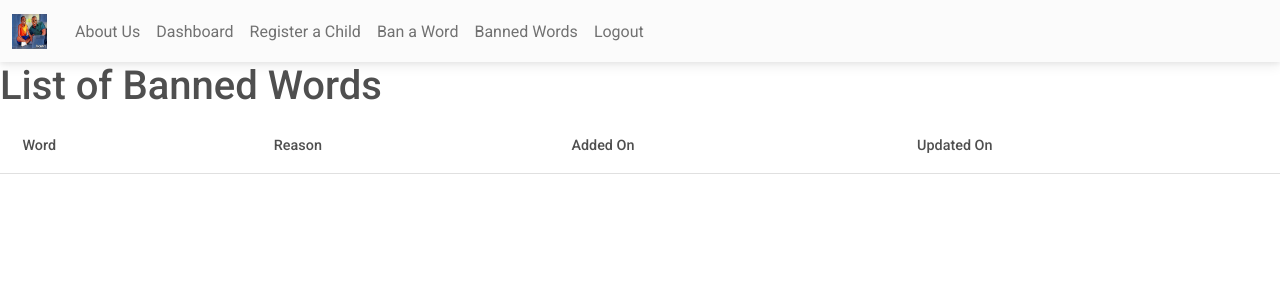
After one commit to nafdev01/childprotect, a Django app: page /banned_word/list in a window 1280 px wide. The commit adds this page. Shown: the top 300 px of the page. Run offline with Django 4.2, Linux system fonts and the light colour scheme; a user stored in the database is signed in; tables that the repository leaves empty hold one stand-in row (values such as "Sample post"); lists and menus that the app fills with data are empty; parts of the project's set-up code (start-up, migrations or seed data) failed here and were passed over; some libraries are stand-ins or nearby versions.

Commit message:
updated search filtering functionality

```diff
--- a/accounts/views.py
+++ b/accounts/views.py
@@ -2,7 +2,7 @@ from django.shortcuts import render, redirect
 from django.contrib.auth.forms import UserCreationForm, UsernameField
 from django.contrib.auth.decorators import login_required
 from .forms import *
-from .models import User, ParentProfile, ChildProfile
+from .models import User, ParentProfile, ChildProfile, AccountStatus
 from django.contrib.auth.decorators import login_required
 from django.contrib import messages
 from django.contrib.auth.forms import AuthenticationForm
@@ -167,7 +167,7 @@ def register_child(request):
             child.user_type = User.UserType.CHILD
             profile = child_profile_form.save(commit=False)
             profile.child = child
-            profile.account_status = ChildProfile.AccountStatus.ACTIVE
+            profile.account_status = AccountStatus.ACTIVE
             profile.parent_profile = parent.parentprofile
             child.email = parent.email
             child.save()
--- a/safesearch/urls.py
+++ b/safesearch/urls.py
@@ -6,5 +6,11 @@ app_name = "safesearch"
 urlpatterns = [
     path("search/", views.search, name="search"),
     path("search/history", views.child_search_history, name="child_search_history"),
-    path("search/child/history", views.parent_search_history, name="parent_search_history"),
+    path(
+        "search/child/history",
+        views.parent_search_history,
+        name="parent_search_history",
+    ),
+    path("banned_word/create", views.create_banned_word, name="create_banned_word"),
+    path("banned_word/list", views.banned_word_list, name="banned_words"),
 ]
--- a/safesearch/views.py
+++ b/safesearch/views.py
@@ -43,6 +43,14 @@ def get_results(api_key, custom_search_engine_id, query, num_results):
         return None
 
 
+def is_word_banned(user_word):
+    try:
+        banned_word = BannedWord.objects.get(word=user_word)
+        return True
+    except BannedWord.DoesNotExist:
+        return False
+
+
 @login_required
 def search(request):
     # Check if the user is a child
@@ -61,6 +69,26 @@ def search(request):
         search_query = request.POST.get("search-query")
         no_of_results = request.POST.get("no-of-results")
         searched = True
+        flagged_words = list()
+        illegal_search = False
+
+        search_phrase = SearchPhrase(
+            searched_by=child.childprofile,
+            phrase=search_query,
+            no_of_results=no_of_results,
+        )
+        search_phrase.save()
+
+        for word in search_query.split():
+            if is_word_banned(word):
+                flagged_words.append(word)
+                illegal_search = True
+
+        if illegal_search:
+            messages.error(
+                request, f"You searched for the banned words {flagged_words}"
+            )
+            return redirect("safesearch:child_search_history")
 
         search_results = get_results(
             settings.GOOGLE_API_KEY,
@@ -68,13 +96,6 @@ def search(request):
             search_query,
             no_of_results,
         )
-
-        search_phrase = SearchPhrase(
-            searched_by=child.childprofile,
-            phrase=search_query,
-            no_of_results=no_of_results,
-        )
-        search_phrase.save()
 
     else:
         searched = False
@@ -124,3 +145,48 @@ def parent_search_history(request):
     template_name = "safesearch/parent_search_history.html"
     context = {"search_phrases": search_phrases}
     return render(request, template_name, context)
+
+
+@login_required
+def create_banned_word(request):
+    # Check if the user is a child
+    if request.user.user_type == User.UserType.PARENT:
+        parent = request.user
+    elif request.user.user_type == User.UserType.CHILD:
+        messages.warning(request, "You need to be a parent to ban a word")
+        return redirect("safesearch:child_dashboard")
+    else:
+        messages.error(request, "You need to be a child to access this page")
+        return redirect("home")
+
+    if request.method == "POST":
+        form = BannedWordForm(request.POST)
+        if form.is_valid():
+            banned_word = form.save(commit=False)
+            banned_word.banned_by = parent.parentprofile
+            banned_word.save()
+            messages.success(request, f"You have banned the word {banned_word}")
+            return redirect("safesearch:banned_words")
+    else:
+        form = BannedWordForm()
+
+    return render(request, "safesearch/banned_word_create.html", {"form": form})
+
+
+@login_required
+def banned_word_list(request):
+    # Check if the user is a child
+    if request.user.user_type == User.UserType.PARENT:
+        parent = request.user.parentprofile
+    elif request.user.user_type == User.UserType.CHILD:
+        child = request.user
+        parent = child.childprofile.parent_profile
+    else:
+        messages.error(request, "You need to be a child or parent to access this page")
+        return redirect("home")
+
+    banned_words = BannedWord.objects.filter(banned_by=parent)
+
+    template_name = ("safesearch/banned_words.html",)
+    context = {"banned_words": banned_words}
+    return render(request, template_name, context)
--- a/templates/base.html
+++ b/templates/base.html
@@ -60,9 +60,13 @@
                         </a>
                     </li>
                     <li class="nav-item">
-                        <a class=" nav-link" href="{% url 'safesearch:parent_search_history' %}"
-                            title="View Children Search History">
-                            Search History
+                        <a class=" nav-link" href="{% url 'safesearch:create_banned_word' %}" title="Ban a Word">
+                            Ban a Word
+                        </a>
+                    </li>
+                    <li class="nav-item">
+                        <a class=" nav-link" href="{% url 'safesearch:banned_words' %}" title="List of Banned Words">
+                            Banned Words
                         </a>
                     </li>
 
@@ -74,8 +78,7 @@
                         </a>
                     </li>
                     <li class="nav-item">
-                        <a class=" nav-link" href="{% url 'safesearch:search' %}"
-                            title="View Children Search History">
+                        <a class=" nav-link" href="{% url 'safesearch:search' %}" title="View Children Search History">
                             Search
                         </a>
                     </li>
@@ -85,7 +88,11 @@
                             Search History
                         </a>
                     </li>
-
+                    <li class="nav-item">
+                        <a class=" nav-link" href="{% url 'safesearch:banned_words' %}" title="List of Banned Words">
+                            Banned Words
+                        </a>
+                    </li>
 
                     {% else %}
                     <li>Not A Parent or Child</li>
--- /dev/null
+++ b/templates/safesearch/banned_words.html
@@ -0,0 +1,36 @@
+<!-- safesearch/search.html -->
+{% extends 'base.html' %}
+{% load django_bootstrap5 %}
+
+{% block title %}Banned Words{% endblock title %}
+
+{% block header %}
+<h1>List of Banned Words</h1>
+{% endblock header %}
+
+{% block content %}
+<table class="table">
+    <thead>
+        <tr>
+            <th scope="col">Word</th>
+            <th scope="col">Reason</th>
+            <th scope="col">Added On</th>
+            <th scope="col">Updated On</th>
+        </tr>
+    </thead>
+    <tbody>
+
+        {% for banned_word in banned_words %}
+        <tr>
+            <td>{{ banned_word.word }}</td>
+            <td>{{ banned_word.get_reason_display }}</td>
+            <td>{{ banned_word.date_added }}</td>
+            <td>{{ banned_word.date_updated }}</td>
+        </tr>
+        {% endfor %}
+
+    </tbody>
+
+</table>
+
+{% endblock content %}
```
Also changed, not shown: safesearch/forms.py (+9 -0 lines), safesearch/models.py (+9 -7 lines), templates/safesearch/banned_word_create.html (added, +20 -0 lines).
